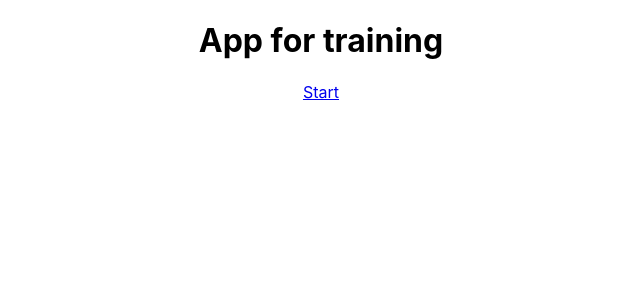
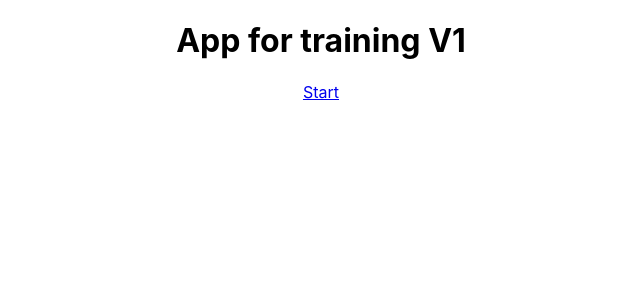
Before and after one commit to mgcuena/trainingtest, a React (Create React App) app: page / in a window 1280 px wide. Shown: the top 300 px of the page, without its empty margins (319-959 px from the left). Built offline with nearby package versions, Linux system fonts and the light colour scheme.

Commit message:
Description updated

```diff
--- a/src/App.js
+++ b/src/App.js
@@ -12,7 +12,7 @@ const test = [
 export function App() {
   return (
     <div className="App">
-      <Header description="App for training"/>
+      <Header description="App for training V1"/>
       <Main />
     </div>
   );
```
